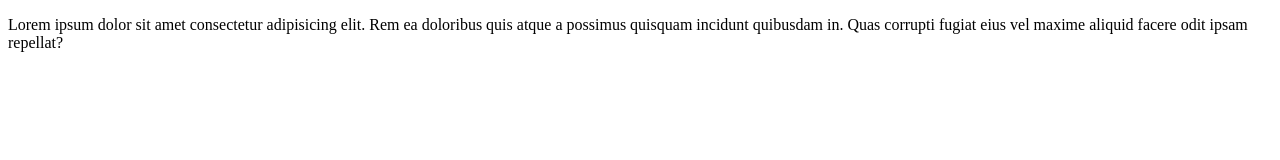
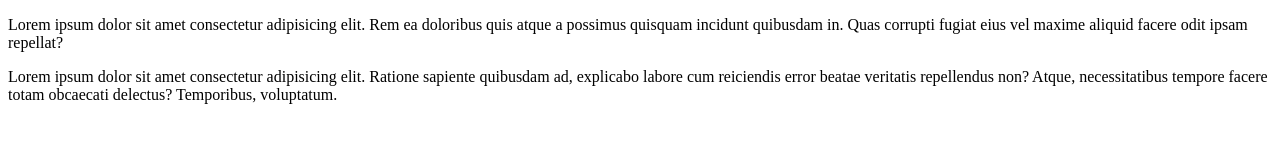
Before and after one commit to bogiiiie/learn-git, a plain HTML site: page index.html in a window 1280 px wide. Drawn offline with Linux system fonts and the light colour scheme.

Commit message:
add second paragraph to index file

```diff
--- a/index.html
+++ b/index.html
@@ -7,5 +7,6 @@
 </head>
 <body>
     <p>Lorem ipsum dolor sit amet consectetur adipisicing elit. Rem ea doloribus quis atque a possimus quisquam incidunt quibusdam in. Quas corrupti fugiat eius vel maxime aliquid facere odit ipsam repellat?</p>
+    <p>Lorem ipsum dolor sit amet consectetur adipisicing elit. Ratione sapiente quibusdam ad, explicabo labore cum reiciendis error beatae veritatis repellendus non? Atque, necessitatibus tempore facere totam obcaecati delectus? Temporibus, voluptatum.</p>
 </body>
 </html>
```
